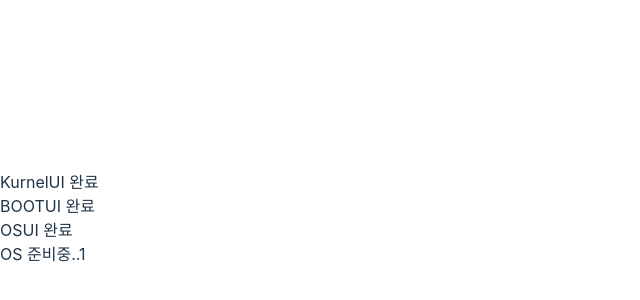
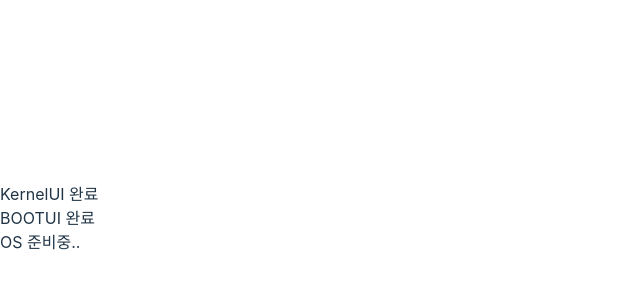
Before and after one commit to 4sizn/my-react, a React (Vite) app: page / in a window 1280 px wide. Shown: the part 182-482 px from the top of the page, without its empty margins (0-640 px from the left). Built offline with nearby package versions, Linux system fonts and the light colour scheme.

Commit message:
chore: test

```diff
--- a/src/App.tsx
+++ b/src/App.tsx
@@ -3,7 +3,7 @@ import { withProcedure } from "./components";
 function App() {
   return (
     <Suspense fallback="커널 부팅중...">
-      <KurnelComp>
+      <KernelComp>
         <Suspense>
           <BootComponent>
             <Suspense fallback="OS 준비중..">
@@ -15,14 +15,14 @@ function App() {
             </Suspense>
           </BootComponent>
         </Suspense>
-      </KurnelComp>
+      </KernelComp>
     </Suspense>
   );
 }
 
 export default App;
 
-const KurnelComp = withProcedure(KurnelUI, () => {
+const KernelComp = withProcedure(KernelUI, () => {
   console.log("커널");
   return "커널 준비완료";
 });
@@ -34,7 +34,7 @@ const BootComponent = withProcedure(
       setTimeout(() => {
         console.log("부팅중");
         resolve("System 준비완료");
-      }, 0);
+      }, 3000);
     })
 );
 
@@ -48,10 +48,10 @@ const UIComponent = withProcedure(
     })
 );
 
-function KurnelUI(props: React.PropsWithChildren) {
+function KernelUI(props: React.PropsWithChildren) {
   return (
     <div>
-      <div>KurnelUI 완료</div>
+      <div>KernelUI 완료</div>
       <div {...props} />
     </div>
   );
```
